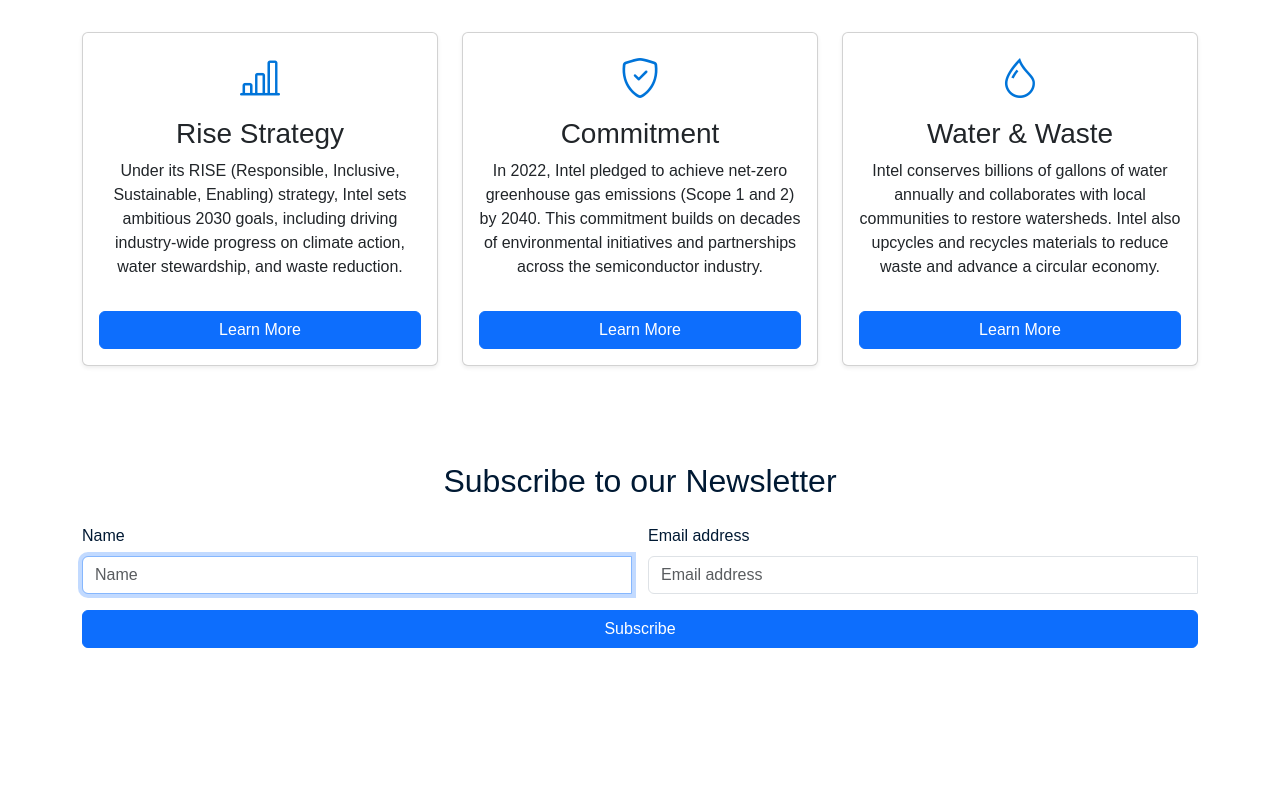
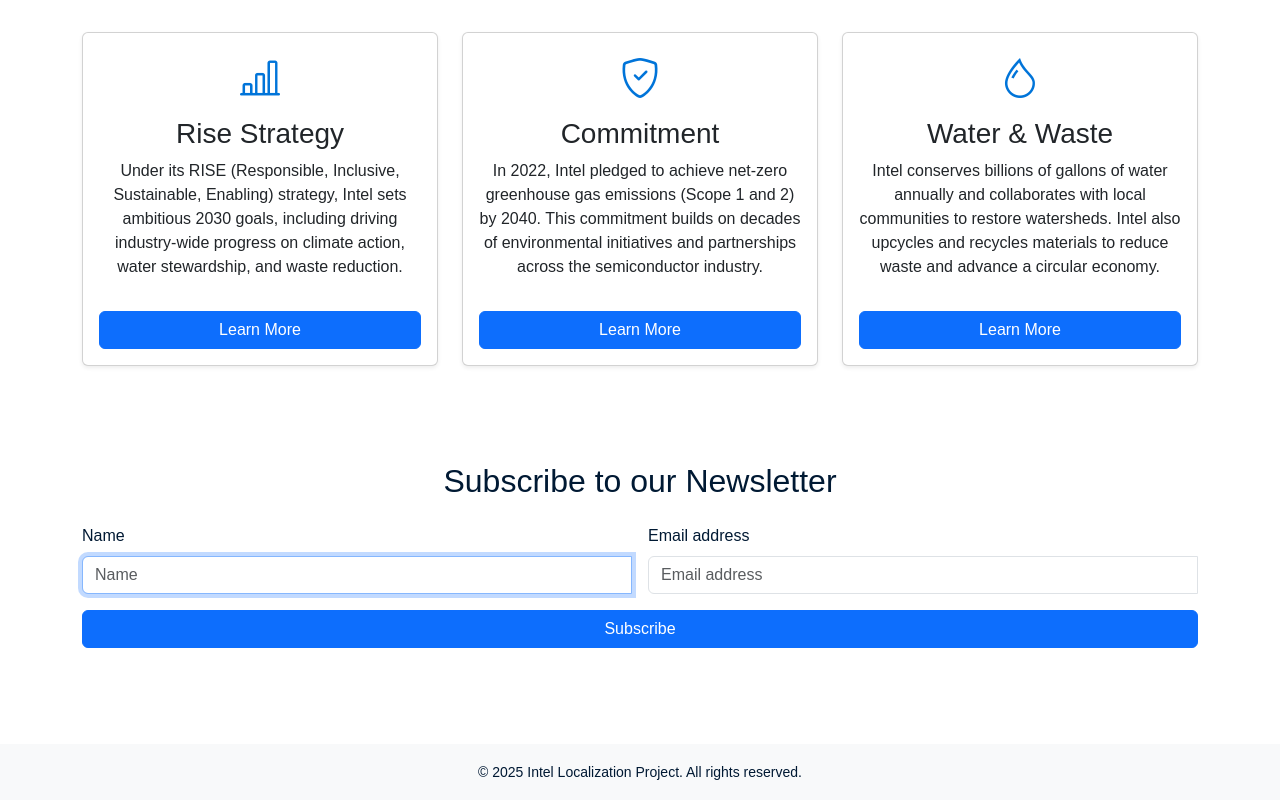
Before and after one commit to Gilbert-tech715/Project-3-intel-localization, a plain HTML site: page index.html in a window 1280 px wide. Shown: the part 834-1634 px from the top of the page. Before the commit the page ends 1530 px from the top, so only its background shows below. Drawn offline with nearby package versions, Linux system fonts and the light colour scheme.

Commit message:
final changes met

```diff
--- a/index.html
+++ b/index.html
@@ -300,4 +300,7 @@
     })();
   </script>
 </body>
+  <footer class="bg-light text-center py-3 mt-5">
+    <small>&copy; 2025 Intel Localization Project. All rights reserved.</small>
+  </footer>
 </html>
```
